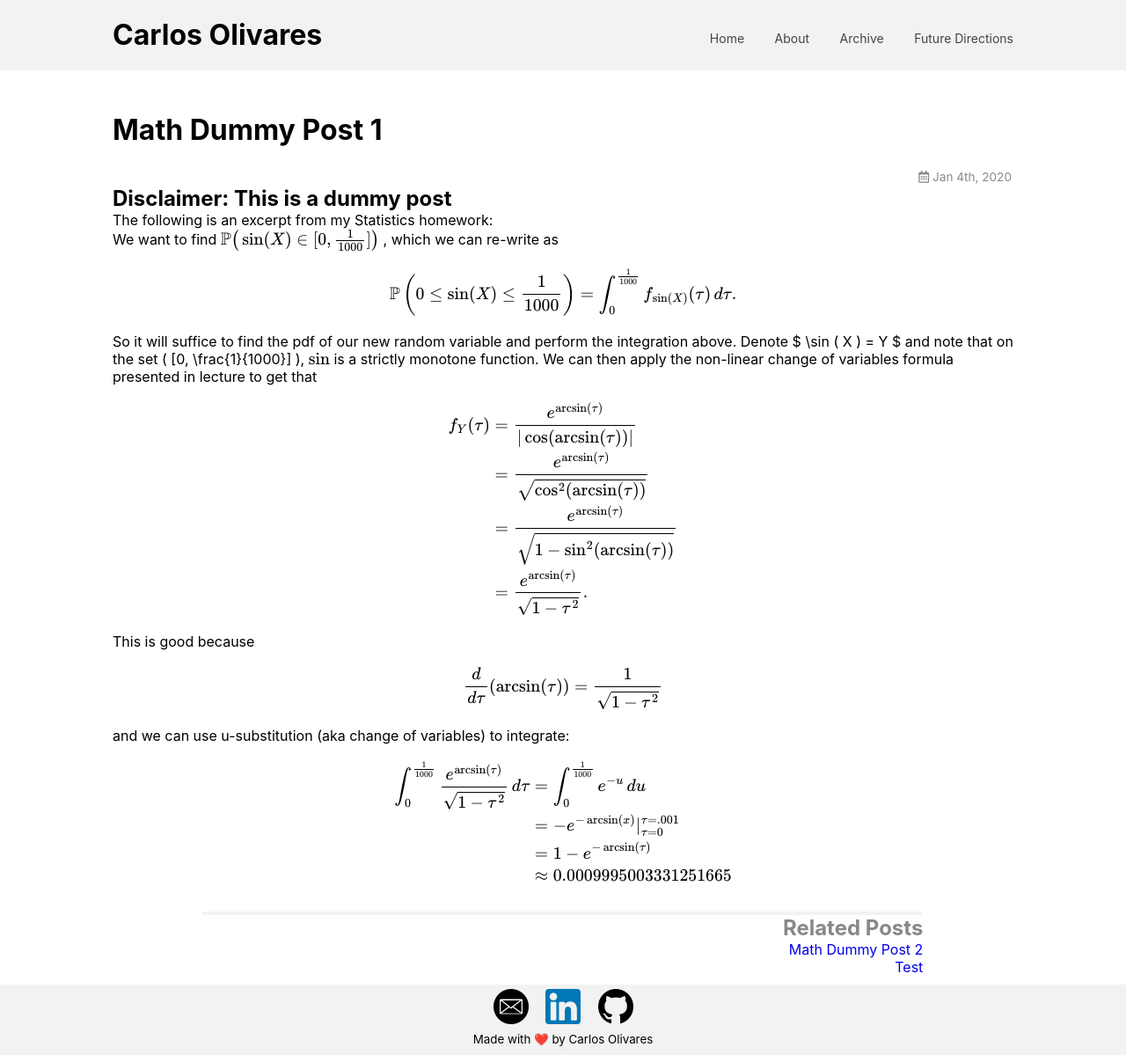
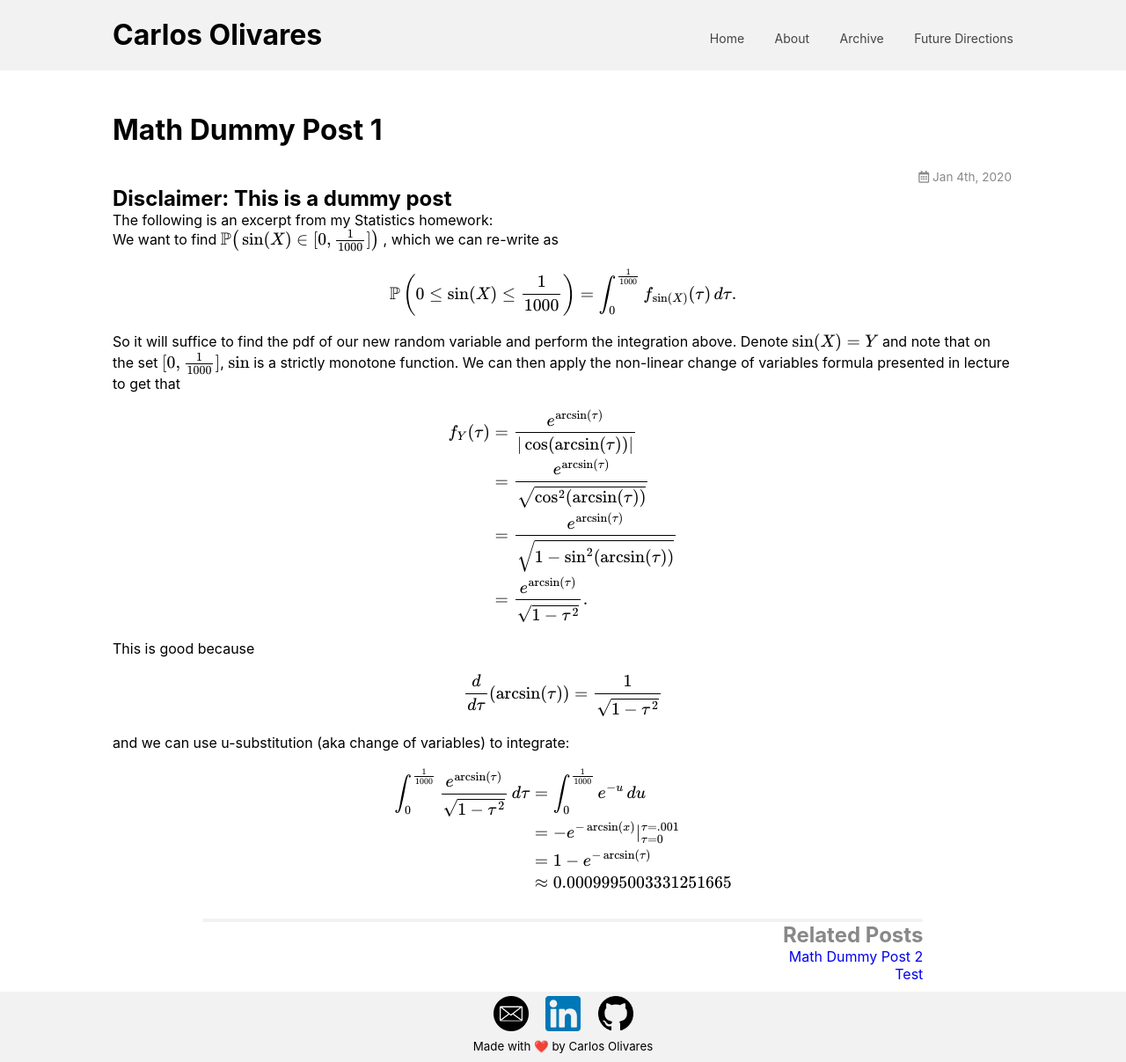
Before and after one commit to cao826/website, a Jekyll site: the page built from _posts/2019-1-4-math_test_post.markdown, in a window 1280 px wide. Shown: the whole page at 88% size. Built offline with Jekyll 4.4.1, drawn with Linux system fonts in a browser that asks for light colours; nearby versions of some CDN libraries; formulas are drawn with MathJax 3.

```diff
--- a/_posts/2019-1-4-math_test_post.markdown
+++ b/_posts/2019-1-4-math_test_post.markdown
@@ -21,8 +21,8 @@ $$
 \int_{0}^{\frac{1}{1000}} f_{\sin(X)}(\tau ) \, d\tau.
 $$
 
-So it will suffice to find the pdf of our new random variable and perform the integration above. Denote $ \sin ( X ) = Y $ and note that on the set
-\( [0, \frac{1}{1000}] \),
+So it will suffice to find the pdf of our new random variable and perform the integration above. Denote \\( \sin ( X ) = Y \\) and note that on the set
+\\( [0, \frac{1}{1000}] \\),
 \\( \sin \\)
 is a strictly monotone function. We can then apply the non-linear change of variables formula presented in lecture to get that
 
```
